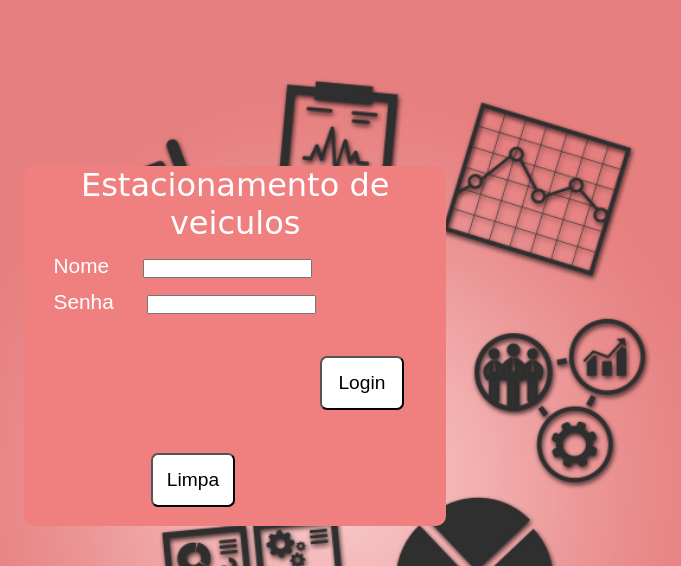
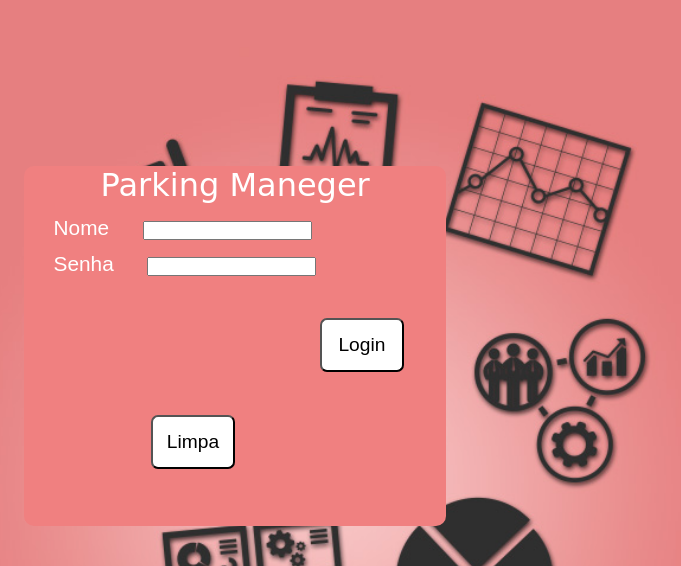
Before and after one commit to ValmirJuniorr/Estacionamento-De-Veiculos, a PHP site: page /Login.php in a window 1280 px wide. Shown: the top 566 px of the page, without its empty margins (424-1105 px from the left). Run offline with PHP 8.4, Linux system fonts and the light colour scheme; some libraries are stand-ins or nearby versions.

Commit message:
so pra atualizar

```diff
--- a/Login.php
+++ b/Login.php
@@ -29,7 +29,7 @@
         <div class="recebe"></div>
      <form class="login" action="" method="post">
          <div id="geral">
-             <p>Estacionamento de veiculos</p>
+             <p>Parking Maneger</p>
              <span>Nome</span>
                 <input id="nome" type="text" name="nome"/><br>
              <span>Senha</span>
```
